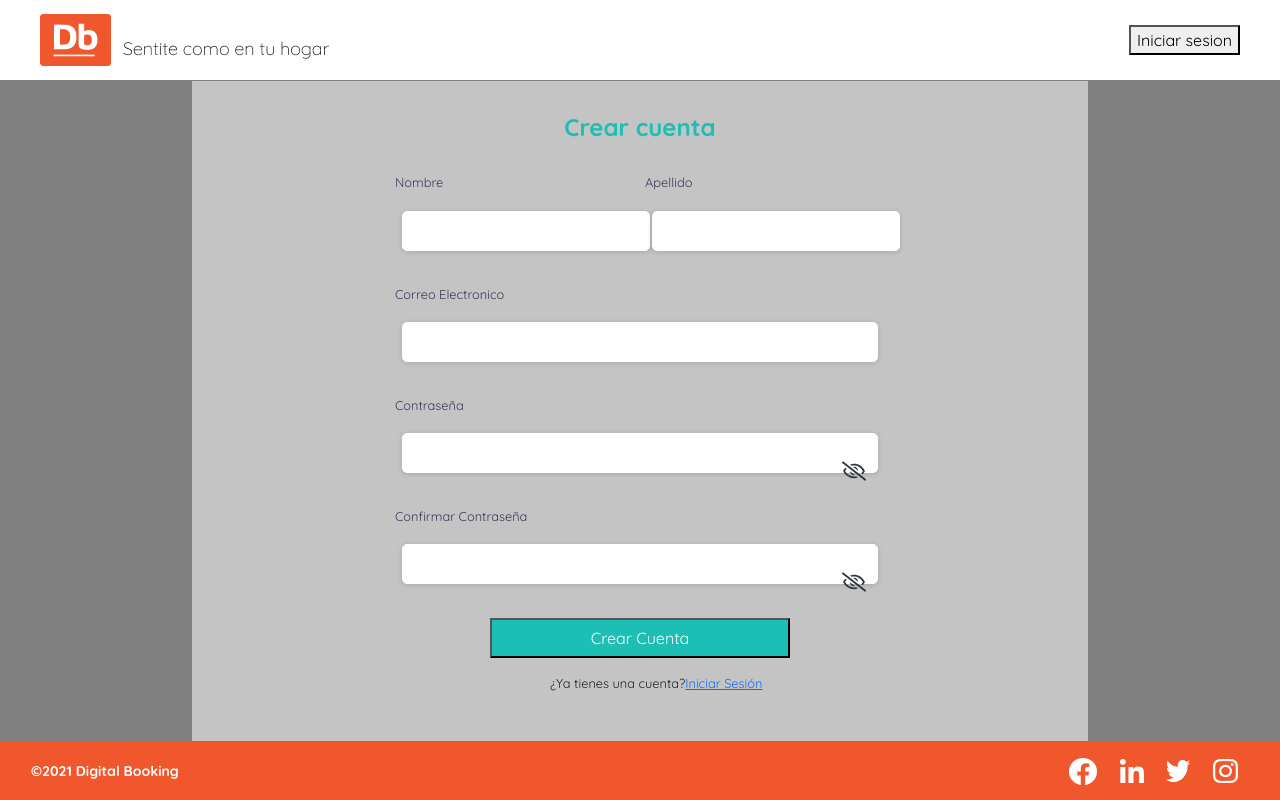
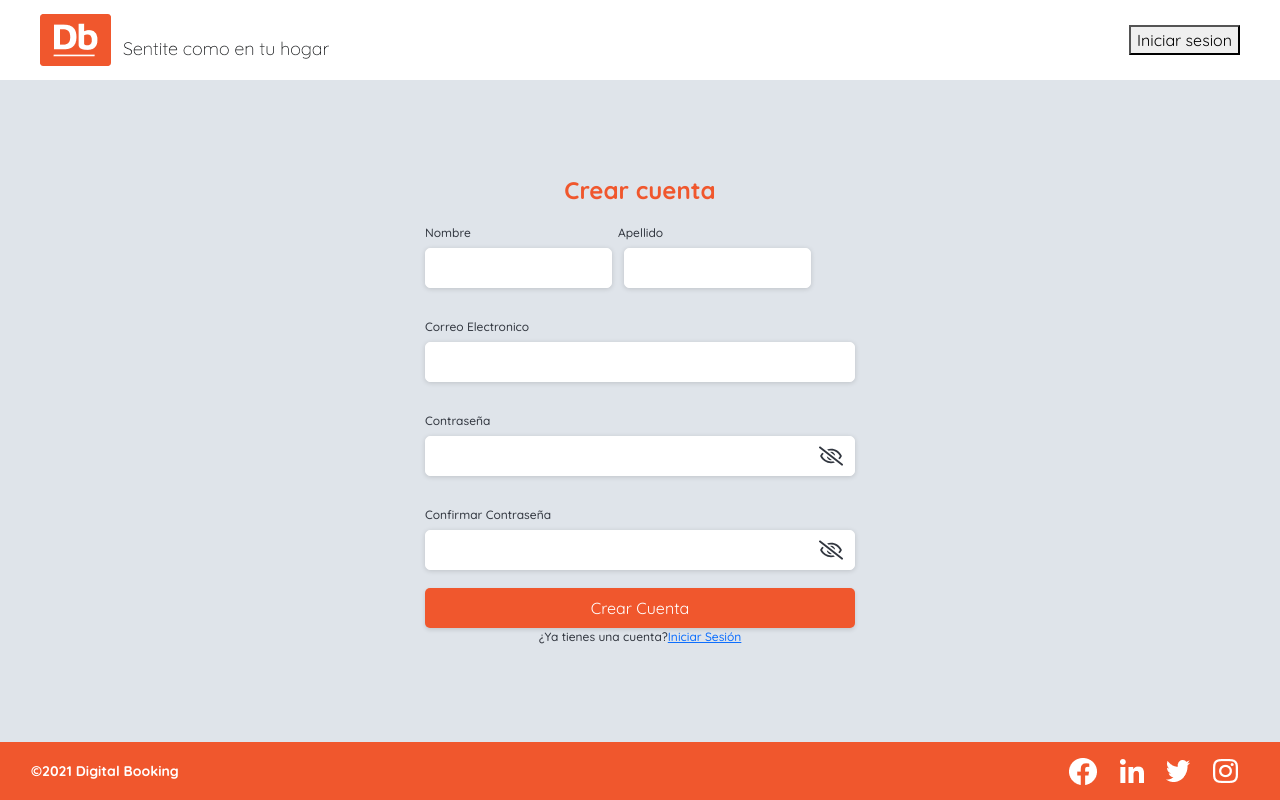
Before and after one commit to santinobch/digital-booking-6-frontend, a React (Create React App) app: page /registrarse in a window 1280 px wide. Built offline with nearby package versions, Linux system fonts and the light colour scheme.

Commit message:
finalizando

```diff
--- a/src/App/components/input/input.js
+++ b/src/App/components/input/input.js
@@ -6,7 +6,7 @@ export default function Input(props) {
 
     let showPassButton = "none";
 
-    if (props.type == "password") {
+    if (props.type === "password") {
         showPassButton = "block";
     }
 
@@ -25,18 +25,19 @@ export default function Input(props) {
             checked={props.checked}
             disabled={props.disabled}
             name={props.name}
+            required={props.required}
+            placeholder={props.placeholder}
             src={props.src}
             type={props.type}
-            value={props.value}
-            required={props.required}>
+            value={props.value}>
 
                 {props.children}
             </input>
 
             <label
-            className={styles.sublabel}
+            className={styles.subLabel}
             for={props.name}>
-                {props.sublabel}
+                {props.subLabel}
             </label>
 
             <button style={{display: showPassButton}} className={styles.showPassButton}>
--- a/src/App/components/input/input.module.scss
+++ b/src/App/components/input/input.module.scss
@@ -1,7 +1,8 @@
 @import "../../scss/colors";
 
 .inputContainer {
-    margin: 12px;
+    margin-top: 12px;
+    margin-bottom: 12px;
     display: flex;
     flex-direction: column;
 
@@ -40,7 +41,7 @@
         }
     }
 
-    .sublabel {
+    .subLabel {
         font-size: 12px;
         font-weight: 500;
         color: #FF0000;
--- a/src/App/pages/login/login.js
+++ b/src/App/pages/login/login.js
@@ -1,14 +1,14 @@
-import "./login.scss";
+import styles from "./login.module.scss";
 
 import { Formik } from "formik";
+import { Link } from "react-router-dom";
+
 import Input from "../../components/input/input";
-import { Link } from "react-router-dom";
+import Button from "../../components/button/button";
 
 const Login = () => {
     return (
-    <main className="login-main">
-      <div className="login-container">
-        <h2 className="login-title">Iniciar sesión</h2>
+        <main>
             <Formik
                 initialValues={{ email: "", password: "" }}
                 onSubmit={(values, { setSubmitting }) => {
@@ -16,8 +16,8 @@ const Login = () => {
                     alert(JSON.stringify(values, null, 2));
                     setSubmitting(false);
                 }, 400);
-          }}
-        >
+                }}>
+
                     {({
                     values,
                     errors,
@@ -26,44 +26,41 @@ const Login = () => {
                     handleBlur,
                     handleSubmit,
                     isSubmitting,
-            /* and other goodies */
                     }) => (
-            <form onSubmit={handleSubmit} className="login-form">
-              <label className="login-label">
-                <p>Correo Electronico</p>
+                    <form onSubmit={handleSubmit} className={styles.formContainer}>
+
+                        <h2>Iniciar sesión</h2>
+
                         <Input
                             name="email"
                             type="email"
-                  value={values.email}
                             placeholder="email@example.com"
                             onChange={handleChange}
-                  className="login-input"
-                />
-              </label>
-              <label className="login-label">
-                <p>Contraseña</p>
+                            label="Correo Electronico"
+                            width="100%"/>
+
                         <Input
                             name="password"
                             type="password"
+                            placeholder="******"
                             onChange={handleChange}
-                  placeholder="******"
-                  value={values.password}
-                  className="login-input"
-                  isPassword
-                />
-              </label>
+                            label="Contraseña"
+                            subLabel="Este campo es obligatorio"
+                            width="100%"
+                            isPassword/>
 
-              <button type="buttom" className="login_ingresar_button">
-                Ingresar
-              </button>
+                        <Button style="dark" width="100%">Ingresar</Button>
 
-              <span className="login_ingresar_span">
-                aun no tenes cuenta? <Link to={`/registrarse`}>Registrate</Link>
-              </span>
+
+                        <div className={styles.changeForm}>
+                            aun no tenes cuenta?
+                            <Link to={`/registrarse`}>
+                                Registrate
+                            </Link>
+                        </div>
                     </form>
                     )}
             </Formik>
-      </div>
         </main>
     );
 };
--- /dev/null
+++ b/src/App/pages/login/login.module.scss
@@ -0,0 +1,28 @@
+@import "../../scss/colors";
+
+main {
+    display: flex;
+    justify-content: center;
+    align-items: center;
+    background-color: $light-books;
+
+    .formContainer {
+        display: flex;
+        flex-direction: column;
+        justify-content: center;
+        align-items: center;
+        width: 430px;
+
+        h2 {
+            font-size: 24px;
+            font-weight: 700;
+            color: $red-books;
+        }
+
+        .changeForm {
+            font-size: 12px;
+            font-weight: 500;
+            color: $black2-books;
+        }
+    }
+}
--- a/src/App/pages/register/register.js
+++ b/src/App/pages/register/register.js
@@ -1,10 +1,12 @@
-import "./register.scss";
+import styles from "./register.module.scss";
 
 import * as Yup from "yup";
 
 import { Formik } from "formik";
+import { Link } from "react-router-dom";
+
 import Input from "../../components/input/input";
-import { Link } from "react-router-dom";
+import Button from "../../components/button/button";
 
 const registrarseSchema = Yup.object().shape({
   name: Yup.string()
@@ -27,8 +29,6 @@ const registrarseSchema = Yup.object().shape({
 const Register = () => {
   return (
     <main className="register-main">
-      <div className="register-container">
-        <h3 className="register-title">Crear cuenta</h3>
         <Formik
           validationSchema={registrarseSchema}
           initialValues={{
@@ -43,8 +43,7 @@ const Register = () => {
               alert(JSON.stringify(values, null, 2));
               setSubmitting(false);
             }, 400);
-          }}
-        >
+          }}>
           {({
             values,
             errors,
@@ -55,82 +54,57 @@ const Register = () => {
             isSubmitting,
             /* and other goodies */
           }) => (
-            <form onSubmit={handleSubmit} className="register-form">
-              <div className="register-form-name">
-                <div>
-                  <label>
-                    <p className="register-form-label">Nombre</p>
+            <form onSubmit={handleSubmit} className={styles.formContainer}>
+
+                <h2>Crear cuenta</h2>
+
+                <div className={styles.namesContainer}>
                     <Input
                         name="name"
                         type="text"
                         onChange={handleChange}
-                      value={values.name}
-                      className="register-form-input"
-                    />
-                    <div className="error">{errors.name}</div>
-                  </label>
-                </div>
-                <div>
-                  <label>
-                    <p className="register-form-label">Apellido</p>
+                        label="Nombre"/>
+
                     <Input
                         name="apellido"
                         type="text"
                         onChange={handleChange}
-                      value={values.apellido}
-                      className="register-form-input"
-                    />
-                    <div className="error">{errors.apellido}</div>
-                  </label>
+                        label="Apellido"/>
                 </div>
-              </div>
-              <label>
-                <p className="register-form-label">Correo Electronico</p>
+
                 <Input
                     name="email"
                     type="email"
                     onChange={handleChange}
-                  value={values.email}
-                  className="register-form-input"
-                />
-                <div className="error">{errors.email}</div>
-              </label>
-              <label>
-                <p className="register-form-label">Contraseña</p>
+                    width="100%"
+                    label="Correo Electronico"/>
+
                 <Input
                     name="password"
                     type="password"
                     onChange={handleChange}
-                  value={values.password}
-                  className="register-form-input"
-                  isPassword
-                />
+                    label="Contraseña"
+                    width="100%"
+                    isPassword/>
 
-                <div className="error">{errors.password}</div>
-              </label>
-              <label>
-                <p className="register-form-label">Confirmar Contraseña</p>
                 <Input
                     name="password_confirm"
                     type="password"
                     onChange={handleChange}
-                  value={values.password_confirm}
-                  className="register-form-input"
-                />
-                <div className="error">{errors.password_confirm}</div>
-              </label>
+                    width="100%"
+                    label="Confirmar Contraseña"/>
 
-              <button type="buttom" className="register-form-submit">
-                Crear Cuenta
-              </button>
+                <Button style="dark" width="100%">Crear Cuenta</Button>
 
-              <p className="register-init">
-                ¿Ya tienes una cuenta? <Link to={`/login`}>Iniciar Sesión</Link>
-              </p>
+                <div className={styles.changeForm}>
+                    ¿Ya tienes una cuenta?
+                    <Link to={`/login`}>
+                        Iniciar Sesión
+                    </Link>
+                </div>
             </form>
             )}
         </Formik>
-      </div>
     </main>
   );
 };
--- /dev/null
+++ b/src/App/pages/register/register.module.scss
@@ -0,0 +1,41 @@
+@import "../../scss/colors";
+
+main {
+    display: flex;
+    justify-content: center;
+    align-items: center;
+    background-color: $light-books;
+
+    .formContainer {
+        display: flex;
+        flex-direction: column;
+        justify-content: center;
+        align-items: center;
+        width: 430px;
+
+        .namesContainer {
+            width: 100%;
+            display: flex;
+
+            input[name=name] {
+                margin-right: 6px;
+            }
+
+            input[name=apellido] {
+                margin-left: 6px;
+            }
+        }
+
+        h2 {
+            font-size: 24px;
+            font-weight: 700;
+            color: $red-books;
+        }
+
+        .changeForm {
+            font-size: 12px;
+            font-weight: 500;
+            color: $black2-books;
+        }
+    }
+}
--- a/src/App/pages/register/register.scss
+++ /dev/null
@@ -1,104 +0,0 @@
-.register-main {
-  display: flex;
-  justify-content: center;
-  align-items: center;
-}
-
-.register-container {
-  margin: 0;
-  padding: 2rem 2rem;
-  background-color: #c4c4c4;
-  height: 100%;
-  display: flex;
-  flex-direction: column;
-  align-items: center;
-  justify-content: center;
-  width: 70%;
-
-  @media (max-width: 768px) {
-    width: 100%;
-    justify-content: flex-start;
-  }
-  .register-title {
-    text-align: center;
-    color: #1dbeb4;
-    font-weight: 700;
-    font-size: 1.5rem;
-    margin-bottom: 1rem;
-
-    @media (max-width: 768px) {
-      font-size: 1.3rem;
-    }
-  }
-  .register-form {
-    display: flex;
-    flex-direction: column;
-    align-items: left;
-    justify-content: space-around;
-    width: 70%;
-    max-width: 500px;
-
-    @media (max-width: 768px) {
-      width: 100%;
-    }
-    &-name {
-      display: flex;
-      flex-direction: row;
-      justify-content: space-between;
-
-      @media (max-width: 760px) {
-        flex-direction: column;
-      }
-      div {
-        display: flex;
-        flex-direction: column;
-        width: 99%;
-
-        @media (max-width: 760px) {
-          width: 100%;
-        }
-      }
-    }
-    .register-form-label {
-      color: #383b58;
-      text-align: left;
-      margin: 1rem 5px 5px 5px;
-      font-size: 0.8rem;
-    }
-    .register-form-input {
-      padding: 1rem;
-      width: 100%;
-      height: 40px;
-      border-radius: 5px;
-      border-width: 0px;
-      font-family: Poppins;
-
-      @media (max-width: 760px) {
-        margin-bottom: 0.5rem;
-      }
-    }
-    .register-form-submit {
-      background-color: #1dbeb4;
-      color: white;
-      width: 60%;
-      height: 40px;
-      margin: 1rem;
-      align-self: center;
-
-      @media (max-width: 1024px) {
-        width: 100%;
-      }
-    }
-    .register-init {
-      display: flex;
-      text-align: center;
-      font-size: 0.8rem;
-      margin-left: 10rem;
-      cursor: pointer;
-
-      @media (max-width: 700px) {
-        margin-bottom: 4rem;
-      }
-    }
-  }
-}
```
Also changed, not shown: src/App/pages/login/login.scss (deleted, +0 -80 lines). Lines whose indentation alone changed are shown as unchanged.
